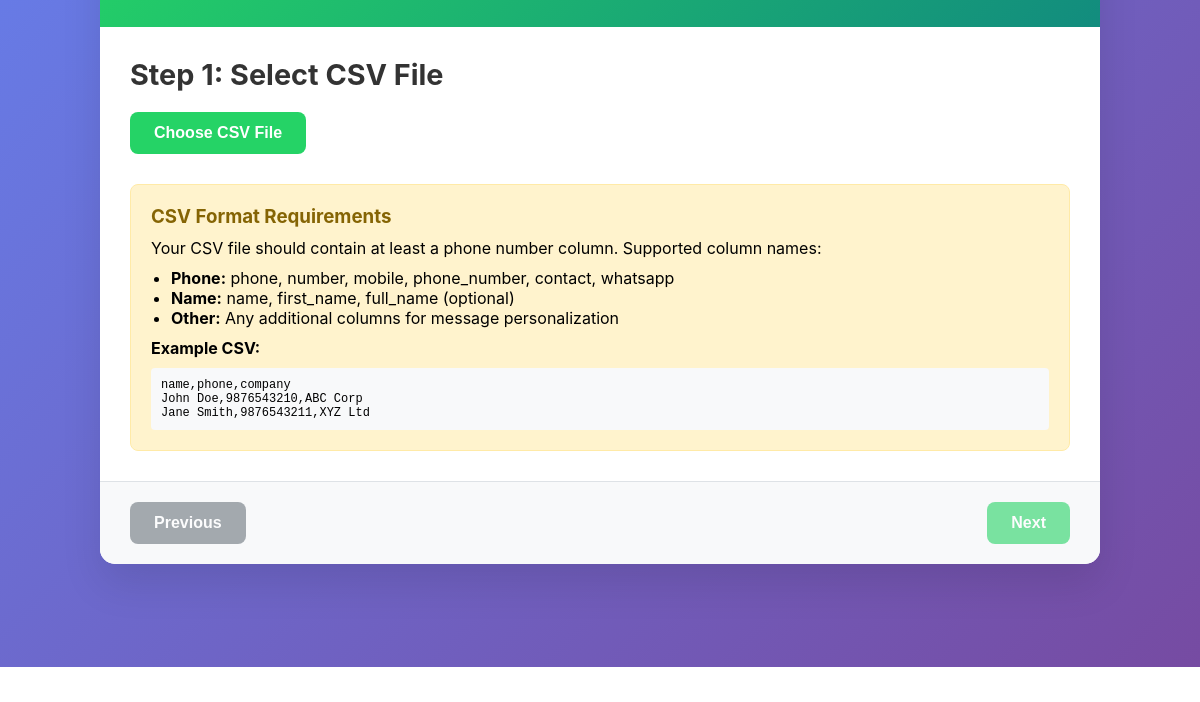
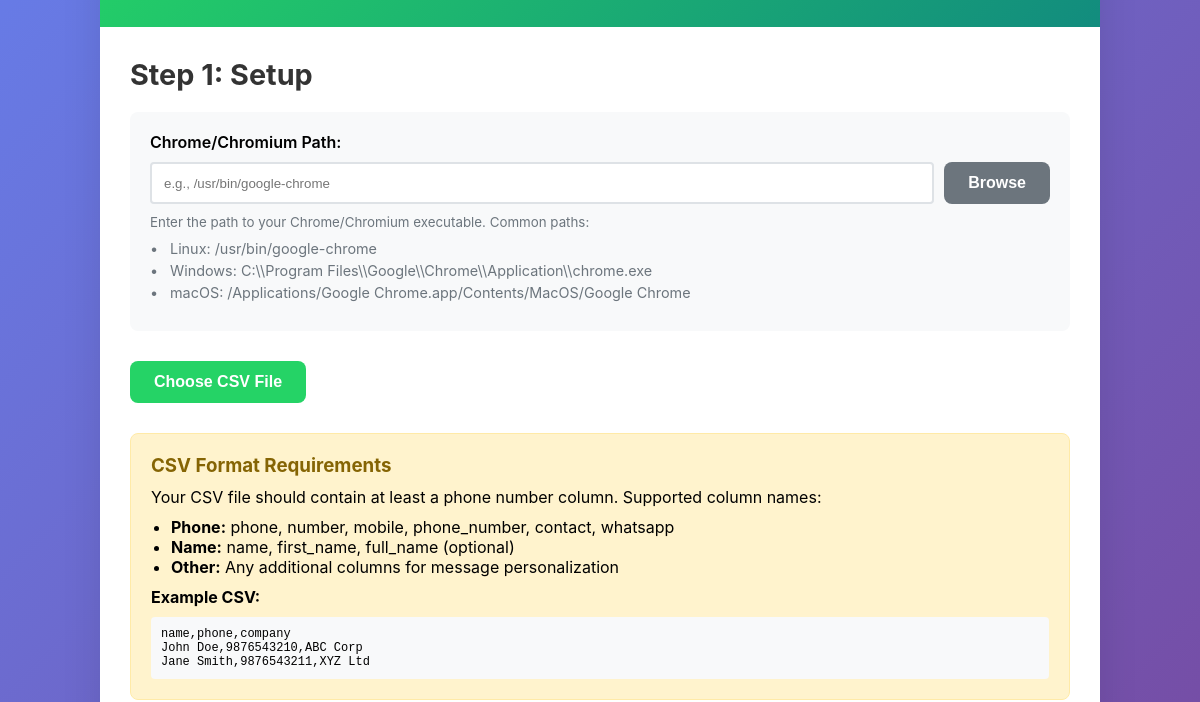
Before and after one commit to DrunkenCloud/whatsapp_test, an Electron app: page index.html in a window 1200 px wide. Shown: the part 133-835 px from the top of the page. Before the commit the page ends 800 px from the top, so only its background shows below. Drawn offline with Linux system fonts and the light colour scheme; no server answers.

Commit message:
I think I fixed the puppeteer + electron bug

```diff
--- a/index.html
+++ b/index.html
@@ -16,7 +16,22 @@
         <div class="step-container">
             <!-- Step 1: CSV File Selection -->
             <div class="step active" id="step-1">
-                <h2>Step 1: Select CSV File</h2>
+                <h2>Step 1: Setup</h2>
+                <div class="setup-section">
+                    <div class="chrome-path-section">
+                        <label for="chrome-path">Chrome/Chromium Path:</label>
+                        <div class="path-input-group">
+                            <input type="text" id="chrome-path" placeholder="e.g., /usr/bin/google-chrome" />
+                            <button id="browse-chrome-btn" class="btn btn-secondary">Browse</button>
+                        </div>
+                        <small class="help-text">Enter the path to your Chrome/Chromium executable. Common paths:</small>
+                        <ul class="path-examples">
+                            <li>Linux: /usr/bin/google-chrome</li>
+                            <li>Windows: C:\\Program Files\\Google\\Chrome\\Application\\chrome.exe</li>
+                            <li>macOS: /Applications/Google Chrome.app/Contents/MacOS/Google Chrome</li>
+                        </ul>
+                    </div>
+                </div>
                 <div class="file-section">
                     <button id="select-csv-btn" class="btn btn-primary">Choose CSV File</button>
                     <div id="csv-info" class="file-info hidden">
--- a/renderer.js
+++ b/renderer.js
@@ -10,6 +10,8 @@ let isWhatsAppConnected = false;
 const steps = document.querySelectorAll('.step');
 const prevBtn = document.getElementById('prev-btn');
 const nextBtn = document.getElementById('next-btn');
+const chromePathInput = document.getElementById('chrome-path');
+const browseChromeBtn = document.getElementById('browse-chrome-btn');
 const selectCsvBtn = document.getElementById('select-csv-btn');
 const csvInfo = document.getElementById('csv-info');
 const csvFilename = document.getElementById('csv-filename');
@@ -59,6 +61,19 @@ function setupEventListeners() {
         }
     });
 
+    // Chrome path browsing
+    browseChromeBtn.addEventListener('click', async () => {
+        try {
+            const result = await ipcRenderer.invoke('select-chrome-path');
+            if (result) {
+                chromePathInput.value = result;
+            }
+        } catch (error) {
+            console.error('Error selecting Chrome path:', error);
+            alert('Error selecting Chrome path: ' + error.message);
+        }
+    });
+
     // CSV File Selection
     selectCsvBtn.addEventListener('click', async () => {
         try {
@@ -78,11 +93,17 @@ function setupEventListeners() {
     // WhatsApp connection
     connectWhatsappBtn.addEventListener('click', async () => {
         try {
+            const chromePath = chromePathInput.value.trim();
+            if (!chromePath) {
+                alert('Please enter the Chrome/Chromium path first');
+                return;
+            }
+
             connectWhatsappBtn.disabled = true;
             connectWhatsappBtn.innerHTML = '<span class="loading"></span>Connecting...';
             updateConnectionStatus('Initializing WhatsApp connection...', 'connecting');
 
-            await ipcRenderer.invoke('initialize-whatsapp');
+            await ipcRenderer.invoke('initialize-whatsapp', chromePath);
         } catch (error) {
             console.error('Error connecting to WhatsApp:', error);
             updateConnectionStatus('Connection failed: ' + error.message, 'error');
--- a/styles.css
+++ b/styles.css
@@ -472,3 +472,61 @@ textarea:focus {
         padding: 8px;
     }
 }
+
+/* Setup Section */
+.setup-section {
+    margin-bottom: 30px;
+}
+
+.chrome-path-section {
+    background: #f8f9fa;
+    padding: 20px;
+    border-radius: 8px;
+    margin-bottom: 20px;
+}
+
+.chrome-path-section label {
+    display: block;
+    margin-bottom: 10px;
+    font-weight: 600;
+}
+
+.path-input-group {
+    display: flex;
+    gap: 10px;
+    margin-bottom: 10px;
+}
+
+.path-input-group input {
+    flex: 1;
+    padding: 8px 12px;
+    border: 2px solid #dee2e6;
+    border-radius: 4px;
+}
+
+.help-text {
+    display: block;
+    color: #6c757d;
+    margin: 10px 0;
+}
+
+.path-examples {
+    list-style: none;
+    padding: 0;
+    margin: 10px 0;
+    font-size: 0.9em;
+    color: #6c757d;
+}
+
+.path-examples li {
+    margin: 5px 0;
+    padding-left: 20px;
+    position: relative;
+}
+
+.path-examples li:before {
+    content: "•";
+    position: absolute;
+    left: 0;
+    color: #6c757d;
+}
```
Also changed, not shown: main.js (+21 -1 lines), package.json (+14 -3 lines), 1 other file.
